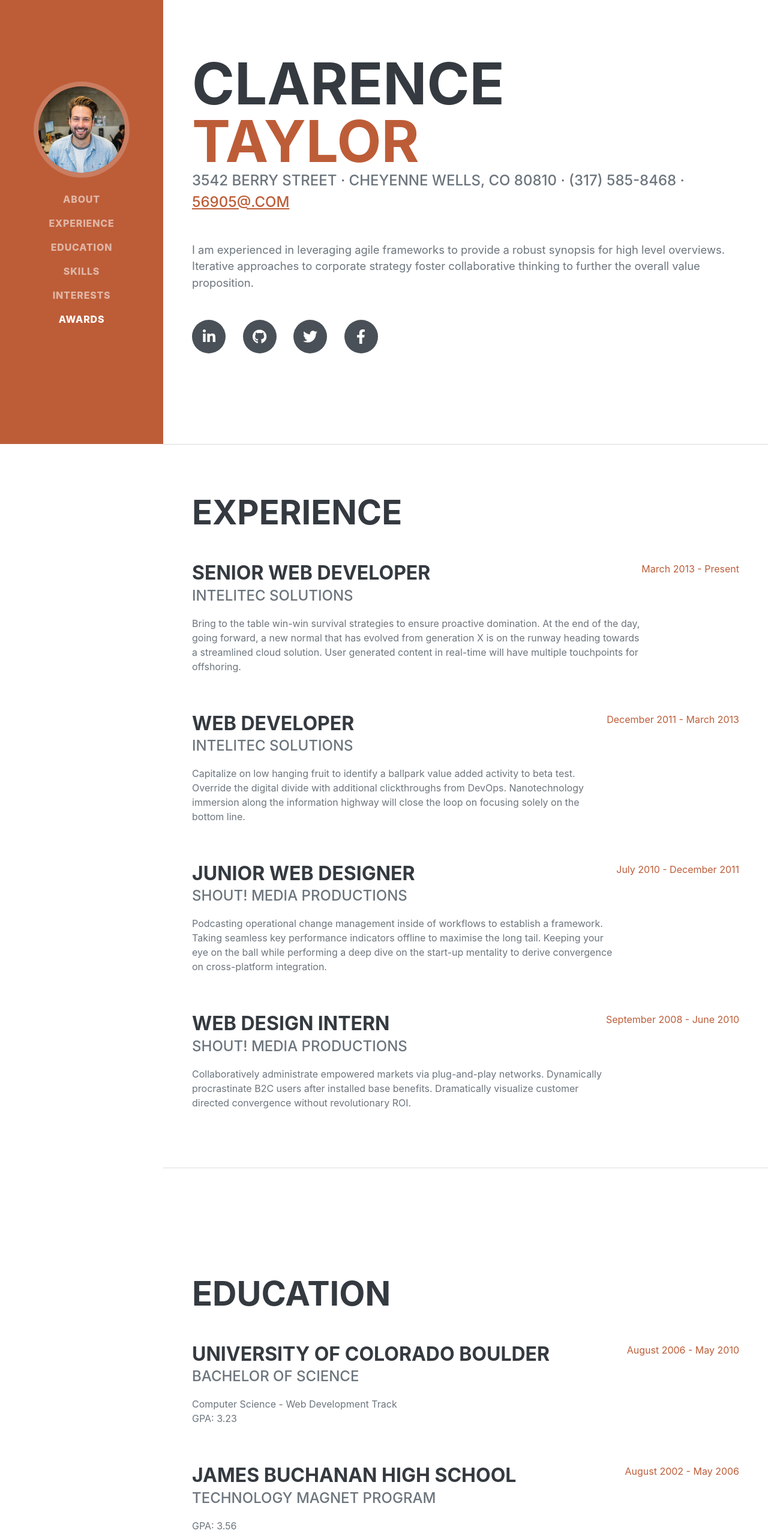
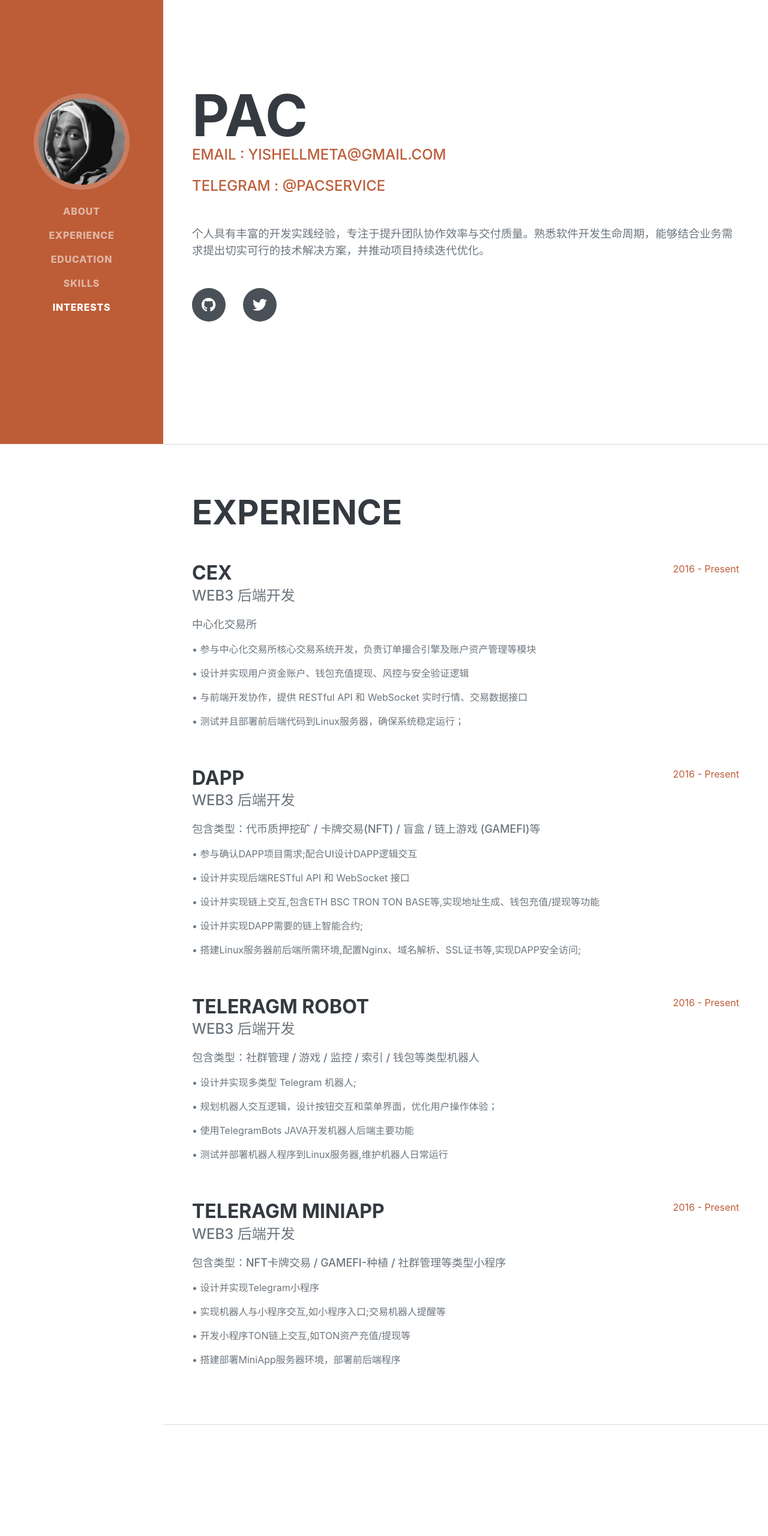
Before and after one commit to eBayMeta/resume, a plain HTML site: page index.html in a window 1280 px wide. Shown: the part 60-2620 px from the top of the page at 60% size. Drawn offline with nearby package versions, Linux system fonts and the light colour scheme; a web font is replaced by a local one.

Commit message:
1 commit

```diff
--- a/index.html
+++ b/index.html
@@ -20,7 +20,7 @@
         <nav class="navbar navbar-expand-lg navbar-dark bg-primary fixed-top" id="sideNav">
             <a class="navbar-brand js-scroll-trigger" href="#page-top">
                 <span class="d-block d-lg-none">PAC</span>
-                <span class="d-none d-lg-block"><img class="img-fluid img-profile rounded-circle mx-auto mb-2" src="assets/img/profile.jpg" alt="..." /></span>
+                <span class="d-none d-lg-block"><img class="img-fluid img-profile rounded-circle mx-auto mb-2" src="assets/img/me.jpg" alt="..." /></span>
             </a>
             <button class="navbar-toggler" type="button" data-bs-toggle="collapse" data-bs-target="#navbarResponsive" aria-controls="navbarResponsive" aria-expanded="false" aria-label="Toggle navigation"><span class="navbar-toggler-icon"></span></button>
             <div class="collapse navbar-collapse" id="navbarResponsive">
@@ -30,7 +30,7 @@
                     <li class="nav-item"><a class="nav-link js-scroll-trigger" href="#education">Education</a></li>
                     <li class="nav-item"><a class="nav-link js-scroll-trigger" href="#skills">Skills</a></li>
                     <li class="nav-item"><a class="nav-link js-scroll-trigger" href="#interests">Interests</a></li>
-                    <li class="nav-item"><a class="nav-link js-scroll-trigger" href="#awards">Awards</a></li>
+                    <!-- <li class="nav-item"><a class="nav-link js-scroll-trigger" href="#awards">Awards</a></li> -->
                 </ul>
             </div>
         </nav>
@@ -40,61 +40,96 @@
             <section class="resume-section" id="about">
                 <div class="resume-section-content">
                     <h1 class="mb-0">
-                        Clarence
-                        <span class="text-primary">Taylor</span>
+                        PAC
+                        <!-- <span class="text-primary">Taylor</span> -->
                     </h1>
                     <div class="subheading mb-5">
-                        3542 Berry Street · Cheyenne Wells, CO 80810 · (317) 585-8468 ·
-                        <a href="mailto:name@email.com">56905@.com</a>
+                      <!--  Telegram:@Pacservice
+                        <a href="mailto:name@email.com">yishellmeta@gmail.com</a> -->
+						<p class="text-primary">	Email : yishellmeta@gmail.com</p>
+						<p class="text-primary">	Telegram : @Pacservice</p>
                     </div>
-                    <p class="lead mb-5">I am experienced in leveraging agile frameworks to provide a robust synopsis for high level overviews. Iterative approaches to corporate strategy foster collaborative thinking to further the overall value proposition.</p>
+                    <p class="lead mb-5">
+					个人具有丰富的开发实践经验，专注于提升团队协作效率与交付质量。熟悉软件开发生命周期，能够结合业务需求提出切实可行的技术解决方案，并推动项目持续迭代优化。
+					</p>
                     <div class="social-icons">
-                        <a class="social-icon" href="#!"><i class="fab fa-linkedin-in"></i></a>
-                        <a class="social-icon" href="#!"><i class="fab fa-github"></i></a>
-                        <a class="social-icon" href="#!"><i class="fab fa-twitter"></i></a>
-                        <a class="social-icon" href="#!"><i class="fab fa-facebook-f"></i></a>
+                        <!-- <a class="social-icon" href="#!"><i class="fab fa-linkedin-in"></i></a> -->
+                        <a class="social-icon" href="https://github.com/eBayMeta"><i class="fab fa-github"></i></a>
+                        <a class="social-icon" href="https://x.com/eBayMeta"><i class="fab fa-twitter"></i></a>
+                        <!-- <a class="social-icon" href="#!"><i class="fab fa-facebook-f"></i></a> -->
                     </div>
                 </div>
             </section>
+
+
             <hr class="m-0" />
             <!-- Experience-->
             <section class="resume-section" id="experience">
                 <div class="resume-section-content">
                     <h2 class="mb-5">Experience</h2>
+
+
                     <div class="d-flex flex-column flex-md-row justify-content-between mb-5">
                         <div class="flex-grow-1">
-                            <h3 class="mb-0">Senior Web Developer</h3>
-                            <div class="subheading mb-3">Intelitec Solutions</div>
-                            <p>Bring to the table win-win survival strategies to ensure proactive domination. At the end of the day, going forward, a new normal that has evolved from generation X is on the runway heading towards a streamlined cloud solution. User generated content in real-time will have multiple touchpoints for offshoring.</p>
+                            <h3 class="mb-0">CEX</h3>
+                            <div class="subheading mb-3">Web3 后端开发</div>
+							<div class="subheading mb-3" style="font-size: 18px;">中心化交易所</div>
+                            <p>	•	参与中心化交易所核心交易系统开发，负责订单撮合引擎及账户资产管理等模块</p>
+							<p>	•	设计并实现用户资金账户、钱包充值提现、风控与安全验证逻辑</p>
+							<p>	•	与前端开发协作，提供 RESTful API 和 WebSocket 实时行情、交易数据接口</p>
+							<p> •	测试并且部署前后端代码到Linux服务器，确保系统稳定运行；</p>
                         </div>
-                        <div class="flex-shrink-0"><span class="text-primary">March 2013 - Present</span></div>
+                        <div class="flex-shrink-0"><span class="text-primary">2016 - Present</span></div>
                     </div>
+
+
                     <div class="d-flex flex-column flex-md-row justify-content-between mb-5">
                         <div class="flex-grow-1">
-                            <h3 class="mb-0">Web Developer</h3>
-                            <div class="subheading mb-3">Intelitec Solutions</div>
-                            <p>Capitalize on low hanging fruit to identify a ballpark value added activity to beta test. Override the digital divide with additional clickthroughs from DevOps. Nanotechnology immersion along the information highway will close the loop on focusing solely on the bottom line.</p>
+                            <h3 class="mb-0">DAPP</h3>
+                            <div class="subheading mb-3">Web3 后端开发</div>
+							<div class="subheading mb-3" style="font-size: 18px;">包含类型：代币质押挖矿 / 卡牌交易(NFT) / 盲盒 / 链上游戏 (GameFi)等</div>
+                            <p>	•	参与确认DAPP项目需求;配合UI设计DAPP逻辑交互</p>
+                            <p>	•	设计并实现后端RESTful API 和 WebSocket 接口</p>
+                            <p>	•	设计并实现链上交互,包含ETH BSC TRON TON BASE等,实现地址生成、钱包充值/提现等功能 </p>
+                            <p> •	设计并实现DAPP需要的链上智能合约;</p>
+							<p> •	搭建Linux服务器前后端所需环境,配置Nginx、域名解析、SSL证书等,实现DAPP安全访问;</p>
+
                         </div>
-                        <div class="flex-shrink-0"><span class="text-primary">December 2011 - March 2013</span></div>
+                        <div class="flex-shrink-0"><span class="text-primary">2016 - Present</span></div>
                     </div>
+
                     <div class="d-flex flex-column flex-md-row justify-content-between mb-5">
                         <div class="flex-grow-1">
-                            <h3 class="mb-0">Junior Web Designer</h3>
-                            <div class="subheading mb-3">Shout! Media Productions</div>
-                            <p>Podcasting operational change management inside of workflows to establish a framework. Taking seamless key performance indicators offline to maximise the long tail. Keeping your eye on the ball while performing a deep dive on the start-up mentality to derive convergence on cross-platform integration.</p>
+                            <h3 class="mb-0">Teleragm ROBOT</h3>
+                            <div class="subheading mb-3">Web3 后端开发</div>
+							<div class="subheading mb-3" style="font-size: 18px;">包含类型：社群管理 / 游戏 / 监控 / 索引 / 钱包等类型机器人</div>
+                            <p>	•	设计并实现多类型 Telegram 机器人;</p>
+                            <p>	•	规划机器人交互逻辑，设计按钮交互和菜单界面，优化用户操作体验；</p>
+                            <p>	•	使用TelegramBots JAVA开发机器人后端主要功能 </p>
+							<p>	•	测试并部署机器人程序到Linux服务器,维护机器人日常运行</p>
                         </div>
-                        <div class="flex-shrink-0"><span class="text-primary">July 2010 - December 2011</span></div>
+                        <div class="flex-shrink-0"><span class="text-primary">2016 - Present</span></div>
                     </div>
+
                     <div class="d-flex flex-column flex-md-row justify-content-between">
                         <div class="flex-grow-1">
-                            <h3 class="mb-0">Web Design Intern</h3>
-                            <div class="subheading mb-3">Shout! Media Productions</div>
-                            <p>Collaboratively administrate empowered markets via plug-and-play networks. Dynamically procrastinate B2C users after installed base benefits. Dramatically visualize customer directed convergence without revolutionary ROI.</p>
+                            <h3 class="mb-0">Teleragm MiniAPP</h3>
+                            <div class="subheading mb-3">Web3 后端开发</div>
+							<div class="subheading mb-3" style="font-size: 18px;">包含类型：NFT卡牌交易 / GAMEFI-种植 / 社群管理等类型小程序 </div>
+                            <p>	•	设计并实现Telegram小程序</p>
+                            <p>	•	实现机器人与小程序交互,如小程序入口;交易机器人提醒等</p>
+                            <p>	•	开发小程序TON链上交互,如TON资产充值/提现等 </p>
+                            <p>	•	搭建部署MiniApp服务器环境，部署前后端程序</p>
                         </div>
-                        <div class="flex-shrink-0"><span class="text-primary">September 2008 - June 2010</span></div>
+                        <div class="flex-shrink-0"><span class="text-primary">2016 - Present</span></div>
                     </div>
+
                 </div>
             </section>
+
+
+
+
             <hr class="m-0" />
             <!-- Education-->
             <section class="resume-section" id="education">
@@ -102,30 +137,35 @@
                     <h2 class="mb-5">Education</h2>
                     <div class="d-flex flex-column flex-md-row justify-content-between mb-5">
                         <div class="flex-grow-1">
-                            <h3 class="mb-0">University of Colorado Boulder</h3>
-                            <div class="subheading mb-3">Bachelor of Science</div>
-                            <div>Computer Science - Web Development Track</div>
-                            <p>GPA: 3.23</p>
+                            <h3 class="mb-0"> 西安文理学院</h3>
+                            <div class="subheading mb-3">软件工程</div>
+                            <!-- <div>Computer Science - Web Development Track</div> -->
+                            <!-- <p>GPA: 3.23</p> -->
                         </div>
-                        <div class="flex-shrink-0"><span class="text-primary">August 2006 - May 2010</span></div>
+                        <div class="flex-shrink-0"><span class="text-primary">2011 - 2014</span></div>
                     </div>
+
                     <div class="d-flex flex-column flex-md-row justify-content-between">
                         <div class="flex-grow-1">
-                            <h3 class="mb-0">James Buchanan High School</h3>
-                            <div class="subheading mb-3">Technology Magnet Program</div>
-                            <p>GPA: 3.56</p>
+                            <h3 class="mb-0">北大青鸟</h3>
+                            <div class="subheading mb-3">软件开发</div>
+                            <!-- <p>GPA: 3.56</p> -->
                         </div>
-                        <div class="flex-shrink-0"><span class="text-primary">August 2002 - May 2006</span></div>
+                        <div class="flex-shrink-0"><span class="text-primary">2013 - 2015</span></div>
                     </div>
                 </div>
             </section>
+
+
+
+
             <hr class="m-0" />
             <!-- Skills-->
             <section class="resume-section" id="skills">
                 <div class="resume-section-content">
                     <h2 class="mb-5">Skills</h2>
-                    <div class="subheading mb-3">Programming Languages & Tools</div>
-                    <ul class="list-inline dev-icons">
+                    <!-- <div class="subheading mb-3">Programming Languages & Tools</div> -->
+                   <!-- <ul class="list-inline dev-icons">
                         <li class="list-inline-item"><i class="fab fa-html5"></i></li>
                         <li class="list-inline-item"><i class="fab fa-css3-alt"></i></li>
                         <li class="list-inline-item"><i class="fab fa-js-square"></i></li>
@@ -138,26 +178,59 @@
                         <li class="list-inline-item"><i class="fab fa-gulp"></i></li>
                         <li class="list-inline-item"><i class="fab fa-grunt"></i></li>
                         <li class="list-inline-item"><i class="fab fa-npm"></i></li>
-                    </ul>
-                    <div class="subheading mb-3">Workflow</div>
+                    </ul> -->
+                    <div class="subheading mb-3">Programming Languages:</div>
                     <ul class="fa-ul mb-0">
                         <li>
                             <span class="fa-li"><i class="fas fa-check"></i></span>
-                            Mobile-First, Responsive Design
+                            Java – SpringMvC / SpringBoot / SpringCloud
                         </li>
 						<li>
 						    <span class="fa-li"><i class="fas fa-check"></i></span>
-                            Cross Browser Testing & Debugging
+						    MQ – Kafka / Pulsar
 						</li>
                         <li>
                             <span class="fa-li"><i class="fas fa-check"></i></span>
-                            Cross Functional Teams
+                            SQL – MySQL / Redis / MongoDB / Elasticsearch
                         </li>
                         <li>
                             <span class="fa-li"><i class="fas fa-check"></i></span>
-                            Agile Development & Scrum
+                            Solidity – Ethereum, BSC, Tron, Base
+                        </li>
+
+						<li>
+						    <span class="fa-li"><i class="fas fa-check"></i></span>
+						    FunC – TON
+						</li>
+						<li>
+						    <span class="fa-li"><i class="fas fa-check"></i></span>
+						    WEB – JavaScript / Nodejs / Vue
 						</li>
                     </ul>
+
+					<div class="subheading mb-3"> </div>
+					<div class="subheading mb-3">Tools / Platforms:</div>
+					<ul class="fa-ul mb-0">
+					    <li>
+					        <span class="fa-li"><i class="fas fa-check"></i></span>
+					        部署环境 : Linux – Ubuntu / Centos
+					    </li>
+					    <li>
+					        <span class="fa-li"><i class="fas fa-check"></i></span>
+					        版本控制 : Git - GitHub / Gitee
+					    </li>
+					    <li>
+					        <span class="fa-li"><i class="fas fa-check"></i></span>
+					        开发工具 : VSCode / IntelliJ / WebStorm / HbuildX
+					    </li>
+					    <li>
+					        <span class="fa-li"><i class="fas fa-check"></i></span>
+					        钱包工具 : Remix IDE / Metamask / TronLink / WalletConnect
+					    </li>
+					</ul>
+
+
+
                 </div>
             </section>
             <hr class="m-0" />
@@ -165,13 +238,15 @@
             <section class="resume-section" id="interests">
                 <div class="resume-section-content">
                     <h2 class="mb-5">Interests</h2>
-                    <p>Apart from being a web developer, I enjoy most of my time being outdoors. In the winter, I am an avid skier and novice ice climber. During the warmer months here in Colorado, I enjoy mountain biking, free climbing, and kayaking.</p>
-                    <p class="mb-0">When forced indoors, I follow a number of sci-fi and fantasy genre movies and television shows, I am an aspiring chef, and I spend a large amount of my free time exploring the latest technology advancements in the front-end web development world.</p>
+                    <p>热衷于去中心化应用（DApp）产品DIFI / GameFI、智能合约开发、多链协议,喜欢钻研创新Web3领域的产品模型;关注区块链前沿技术和媒体资讯。</p>
+
                 </div>
             </section>
             <hr class="m-0" />
+
+
             <!-- Awards-->
-            <section class="resume-section" id="awards">
+           <!-- <section class="resume-section" id="awards">
                 <div class="resume-section-content">
                     <h2 class="mb-5">Awards & Certifications</h2>
                     <ul class="fa-ul mb-0">
@@ -215,7 +290,9 @@
                         </li>
                     </ul>
                 </div>
-            </section>
+            </section> -->
+
+
         </div>
         <!-- Bootstrap core JS-->
         <script src="https://cdn.jsdelivr.net/npm/bootstrap@5.2.3/dist/js/bootstrap.bundle.min.js"></script>
```
Also changed, not shown: assets/img/me.jpg (added). Lines whose indentation alone changed are shown as unchanged.
